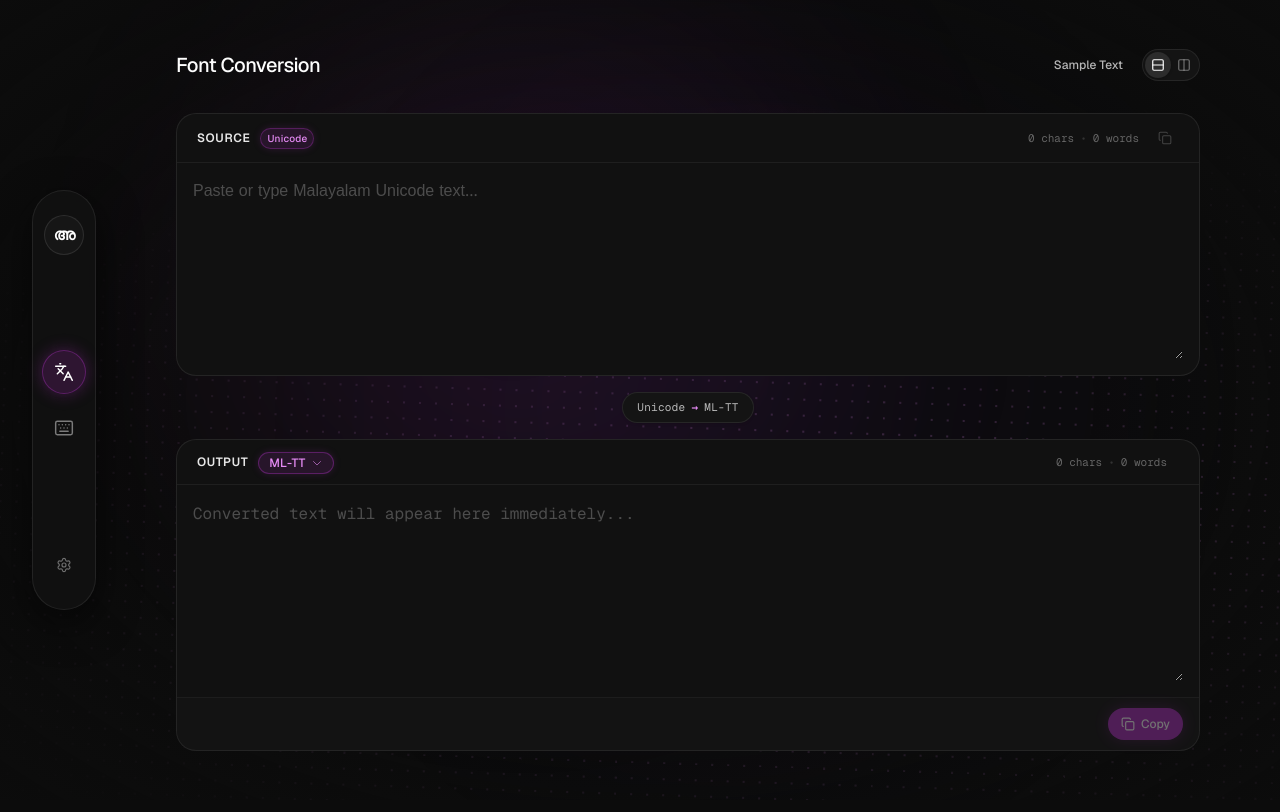
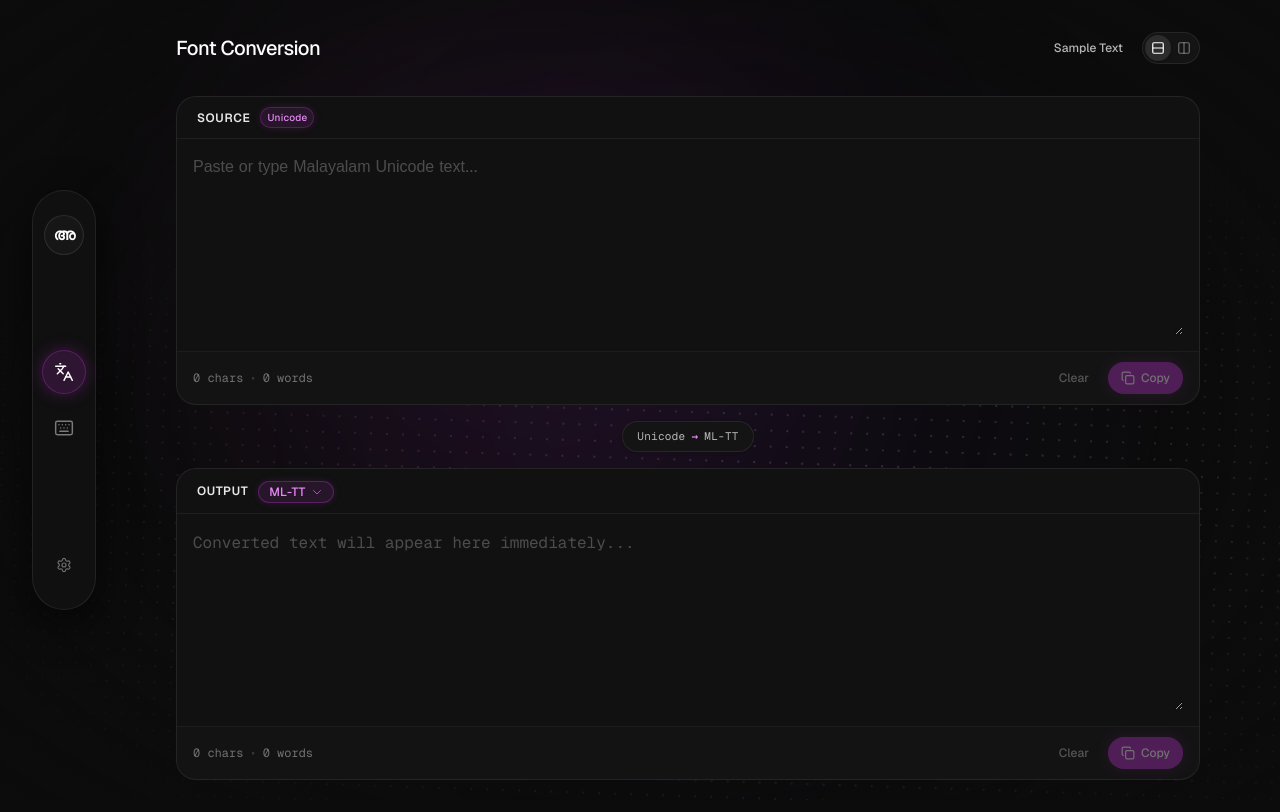
Before and after one commit to Faiz-wdr/ml, a React (Vite) app: page / in a window 1280 px wide. Built offline with nearby package versions, Linux system fonts and the light colour scheme.

Commit message:
button fix

```diff
--- a/src/components/converter/ConverterWorkspace.tsx
+++ b/src/components/converter/ConverterWorkspace.tsx
@@ -1,8 +1,6 @@
 import React, { useCallback, useMemo, useState } from 'react'
-import { Check, Copy } from 'lucide-react'
 import { TARGET_FONT_FORMATS } from '../../constants/fonts'
 import { convertLegacyToUnicode, convertUnicodeToLegacy } from '../../core'
-import { Button } from '../ui/Button'
 import { Tooltip } from '../ui/Tooltip'
 import { ConversionHeader } from './ConversionHeader'
 import { FontSelector } from './FontSelector'
@@ -31,7 +29,6 @@ export const ConverterWorkspace: React.FC = () => {
     'unicode-to-legacy'
   )
   const [viewMode, setViewModeState] = useState<'stacked' | 'split'>(getSavedViewMode)
-  const [copiedTarget, setCopiedTarget] = useState(false)
 
   const setViewMode = useCallback((mode: 'stacked' | 'split') => {
     setViewModeState(mode)
@@ -74,17 +71,6 @@ export const ConverterWorkspace: React.FC = () => {
     )
   }
 
-  const handleCopyTarget = async () => {
-    if (!targetText) return
-    try {
-      await navigator.clipboard.writeText(targetText)
-      setCopiedTarget(true)
-      setTimeout(() => setCopiedTarget(false), 2000)
-    } catch {
-      // fallback handled in editor
-    }
-  }
-
   const isSplit = viewMode === 'split'
   const isUnicodeSource = direction === 'unicode-to-legacy'
 
@@ -108,6 +94,7 @@ export const ConverterWorkspace: React.FC = () => {
       extraHeaderContent={!isUnicodeSource ? fontSelectorElement : undefined}
       value={sourceText}
       onChange={setSourceText}
+      onClear={() => setSourceText('')}
       placeholder={
         isUnicodeSource
           ? 'Paste or type Malayalam Unicode text...'
@@ -129,33 +116,12 @@ export const ConverterWorkspace: React.FC = () => {
       extraHeaderContent={isUnicodeSource ? fontSelectorElement : undefined}
       value={targetText}
       readOnly={true}
+      onClear={() => setSourceText('')}
       placeholder="Converted text will appear here immediately..."
       fontFamily={isUnicodeSource ? 'mono' : 'malayalam'}
       minHeight={isSplit ? 'min-h-[220px] sm:min-h-[280px] lg:min-h-[380px]' : 'min-h-[140px] sm:min-h-[180px]'}
       showCount={true}
-      showTopCopy={false}
       className={isSplit ? 'h-full' : ''}
-      footerActions={
-        <div className="flex items-center justify-end w-full">
-          {/* Primary Copy Action */}
-          <Button
-            variant="primary"
-            size="sm"
-            leftIcon={
-              copiedTarget ? (
-                <Check className="h-3.5 w-3.5 text-white" strokeWidth={2.5} />
-              ) : (
-                <Copy className="h-3.5 w-3.5 text-white" strokeWidth={2} />
-              )
-            }
-            onClick={handleCopyTarget}
-            disabled={!targetText}
-            className="px-3"
-          >
-            {copiedTarget ? 'Copied' : 'Copy'}
-          </Button>
-        </div>
-      }
     />
   )
 
--- a/src/components/converter/EditorToolbar.tsx
+++ b/src/components/converter/EditorToolbar.tsx
@@ -38,20 +38,22 @@ export const EditorToolbar: React.FC<EditorToolbarProps> = ({
         {leftContent}
       </div>
 
+      {(rightActions || charCount !== undefined) && (
         <div className="flex items-center gap-2">
           {charCount !== undefined && (
             <div className="hidden sm:flex items-center gap-1.5 text-[11px] font-mono text-white/35 mr-1 select-none">
-            <span>{charCount.toLocaleString()} chars</span>
+              <span>{charCount.toLocaleString()} {charCount === 1 ? 'char' : 'chars'}</span>
               {wordCount !== undefined && (
                 <>
                   <span className="opacity-40">•</span>
-                <span>{wordCount.toLocaleString()} words</span>
+                  <span>{wordCount.toLocaleString()} {wordCount === 1 ? 'word' : 'words'}</span>
                 </>
               )}
             </div>
           )}
           {rightActions}
         </div>
+      )}
     </div>
   )
 }
--- a/src/components/converter/TextEditor.tsx
+++ b/src/components/converter/TextEditor.tsx
@@ -1,7 +1,7 @@
 import React, { useId, useState } from 'react'
-import { Check, Copy, Trash2 } from 'lucide-react'
+import { Check, Copy } from 'lucide-react'
 import type { TextEditorProps } from '../../types'
-import { IconButton } from '../ui/IconButton'
+import { Button } from '../ui/Button'
 import { EditorToolbar } from './EditorToolbar'
 
 export const TextEditor: React.FC<TextEditorProps> = ({
@@ -14,6 +14,9 @@ export const TextEditor: React.FC<TextEditorProps> = ({
   readOnly = false,
   minHeight = 'min-h-[160px] sm:min-h-[190px]',
   showCount = true,
+  showClear,
+  showCopy = true,
+  showBottomBar = true,
   onClear,
   onCopy,
   extraHeaderContent,
@@ -21,7 +24,6 @@ export const TextEditor: React.FC<TextEditorProps> = ({
   ariaLabel,
   fontFamily = 'malayalam',
   className = '',
-  showTopCopy = true,
 }) => {
   const generatedId = useId()
   const textareaId = id || generatedId
@@ -31,6 +33,8 @@ export const TextEditor: React.FC<TextEditorProps> = ({
   // Character and word calculations
   const charCount = value ? value.length : 0
   const wordCount = value.trim() ? value.trim().split(/\s+/).length : 0
+
+  const canClear = showClear ?? (!readOnly || Boolean(onClear))
 
   const handleCopy = async () => {
     if (!value) return
@@ -67,53 +71,17 @@ export const TextEditor: React.FC<TextEditorProps> = ({
 
   return (
     <div
-      className={`group relative flex flex-col rounded-2xl sm:rounded-[20px] transition-all duration-200 ease-out border ${isFocused
-        ? 'bg-[#121212] border-[#A930BB]/50 shadow-[0_0_24px_-4px_rgba(169,48,187,0.25)]'
-        : 'bg-[#111111] border-white/[0.08] hover:border-white/[0.13]'
-        } ${readOnly ? 'bg-[#0E0E0E]' : ''} ${className}`}
+      className={`group relative flex flex-col rounded-2xl sm:rounded-[20px] transition-all duration-200 ease-out border ${
+        isFocused
+          ? 'bg-[#121212] border-[#A930BB]/50 shadow-[0_0_24px_-4px_rgba(169,48,187,0.25)]'
+          : 'bg-[#111111] border-white/[0.08] hover:border-white/[0.13]'
+      } ${readOnly ? 'bg-[#0E0E0E]' : ''} ${className}`}
     >
       {/* Header Toolbar */}
       <EditorToolbar
         label={label}
         formatTag={formatTag}
-        charCount={showCount ? charCount : undefined}
-        wordCount={showCount ? wordCount : undefined}
         leftContent={extraHeaderContent}
-        rightActions={
-          <div className="flex items-center gap-1">
-            {/* Clear Button (only when editable and has value) */}
-            {!readOnly && value.length > 0 && (
-              <IconButton
-                icon={<Trash2 className="h-3.5 w-3.5" strokeWidth={1.75} />}
-                aria-label="Clear text"
-                tooltip="Clear text"
-                variant="ghost"
-                size="sm"
-                onClick={handleClear}
-              />
-            )}
-
-            {/* Copy Button (optional, can be disabled if bottom copy exists) */}
-            {showTopCopy && (
-              <IconButton
-                icon={
-                  copied ? (
-                    <Check className="h-3.5 w-3.5 text-[#E68BF5]" strokeWidth={2} />
-                  ) : (
-                    <Copy className="h-3.5 w-3.5" strokeWidth={1.75} />
-                  )
-                }
-                aria-label={copied ? 'Copied' : 'Copy to clipboard'}
-                tooltip={copied ? 'Copied to clipboard' : 'Copy to clipboard'}
-                variant="ghost"
-                size="sm"
-                disabled={!value}
-                onClick={handleCopy}
-                className={copied ? 'text-[#E68BF5]' : ''}
-              />
-            )}
-          </div>
-        }
       />
 
       {/* Editor Body */}
@@ -130,15 +98,65 @@ export const TextEditor: React.FC<TextEditorProps> = ({
           spellCheck={false}
           className={`w-full flex-1 resize-y bg-transparent text-[15px] sm:text-base leading-relaxed text-[#FDFDFD] placeholder:text-white/25 focus:outline-none disabled:cursor-not-allowed ${minHeight} ${fontClass}`}
         />
-
-
-
       </div>
 
-      {/* Optional Footer Actions */}
-      {footerActions && (
-        <div className="border-t border-white/[0.04] px-4 py-2.5 bg-white/[0.01] rounded-b-2xl sm:rounded-b-[20px] flex items-center justify-between">
-          {footerActions}
+      {/* Bottom Footer Toolbar */}
+      {showBottomBar && (
+        <div className="border-t border-white/[0.04] px-3.5 sm:px-4 py-2 sm:py-2.5 bg-white/[0.01] rounded-b-2xl sm:rounded-b-[20px] flex items-center justify-between gap-2 min-w-0">
+          {/* Counters & Stats on bottom left */}
+          {showCount ? (
+            <div className="flex items-center gap-1.5 text-[11px] sm:text-xs font-mono text-white/40 select-none shrink-0">
+              <span>
+                {charCount.toLocaleString()} {charCount === 1 ? 'char' : 'chars'}
+              </span>
+              <span className="opacity-40">•</span>
+              <span>
+                {wordCount.toLocaleString()} {wordCount === 1 ? 'word' : 'words'}
+              </span>
+            </div>
+          ) : (
+            <div />
+          )}
+
+          {/* Actions on bottom right */}
+          {footerActions ? (
+            <div className="flex items-center justify-end gap-1.5 sm:gap-2 shrink-0 ml-auto">
+              {footerActions}
+            </div>
+          ) : (
+            <div className="flex items-center justify-end gap-1.5 sm:gap-2 shrink-0 ml-auto">
+              {canClear && (
+                <Button
+                  variant="ghost"
+                  size="sm"
+                  onClick={handleClear}
+                  disabled={!value || value.length === 0}
+                  className="text-xs text-white/60 hover:text-white px-2 sm:px-2.5 h-8 whitespace-nowrap"
+                >
+                  Clear
+                </Button>
+              )}
+
+              {showCopy && (
+                <Button
+                  variant="primary"
+                  size="sm"
+                  onClick={handleCopy}
+                  disabled={!value || value.length === 0}
+                  leftIcon={
+                    copied ? (
+                      <Check className="h-3.5 w-3.5 text-white" strokeWidth={2.5} />
+                    ) : (
+                      <Copy className="h-3.5 w-3.5 text-white" strokeWidth={2} />
+                    )
+                  }
+                  className="px-2.5 sm:px-3 text-xs h-8 whitespace-nowrap"
+                >
+                  {copied ? 'Copied' : 'Copy'}
+                </Button>
+              )}
+            </div>
+          )}
         </div>
       )}
     </div>
--- a/src/components/manglish/TypingToolbar.tsx
+++ b/src/components/manglish/TypingToolbar.tsx
@@ -30,16 +30,16 @@ export const TypingToolbar: React.FC<TypingToolbarProps> = ({
   return (
     <div className="flex items-center justify-between gap-2 sm:gap-3 pt-3 border-t border-white/[0.06] text-xs text-white/40 w-full min-w-0">
       {/* Counters & Hints */}
-      <div className="flex items-center gap-1.5 sm:gap-2.5 text-[11px] sm:text-xs text-white/40 shrink-0">
-        <span className="font-mono whitespace-nowrap">
-          {wordCount} {wordCount === 1 ? 'word' : 'words'}
+      <div className="flex items-center gap-1.5 text-[11px] sm:text-xs font-mono text-white/40 select-none shrink-0">
+        <span>
+          {charCount.toLocaleString()} {charCount === 1 ? 'char' : 'chars'}
         </span>
-        <span className="h-2.5 sm:h-3 w-px bg-white/10" />
-        <span className="font-mono whitespace-nowrap">
-          {charCount} {charCount === 1 ? 'char' : 'chars'}
+        <span className="opacity-40">•</span>
+        <span>
+          {wordCount.toLocaleString()} {wordCount === 1 ? 'word' : 'words'}
         </span>
         {isEditing && (
-          <span className="hidden sm:inline-flex items-center gap-1.5 text-[11px] font-mono text-[#E68BF5] ml-1 whitespace-nowrap">
+          <span className="hidden sm:inline-flex items-center gap-1.5 text-[11px] font-mono text-[#E68BF5] ml-1.5 whitespace-nowrap">
             <span>Editing saved text</span>
           </span>
         )}
--- a/src/types/index.ts
+++ b/src/types/index.ts
@@ -33,6 +33,9 @@ export interface TextEditorProps {
   readOnly?: boolean
   minHeight?: string
   showCount?: boolean
+  showClear?: boolean
+  showCopy?: boolean
+  showBottomBar?: boolean
   onClear?: () => void
   onCopy?: () => void
   extraHeaderContent?: ReactNode
```
Also changed, not shown: 1 other file (tests, documents, lock files or other folders). Lines whose indentation alone changed are shown as unchanged.
